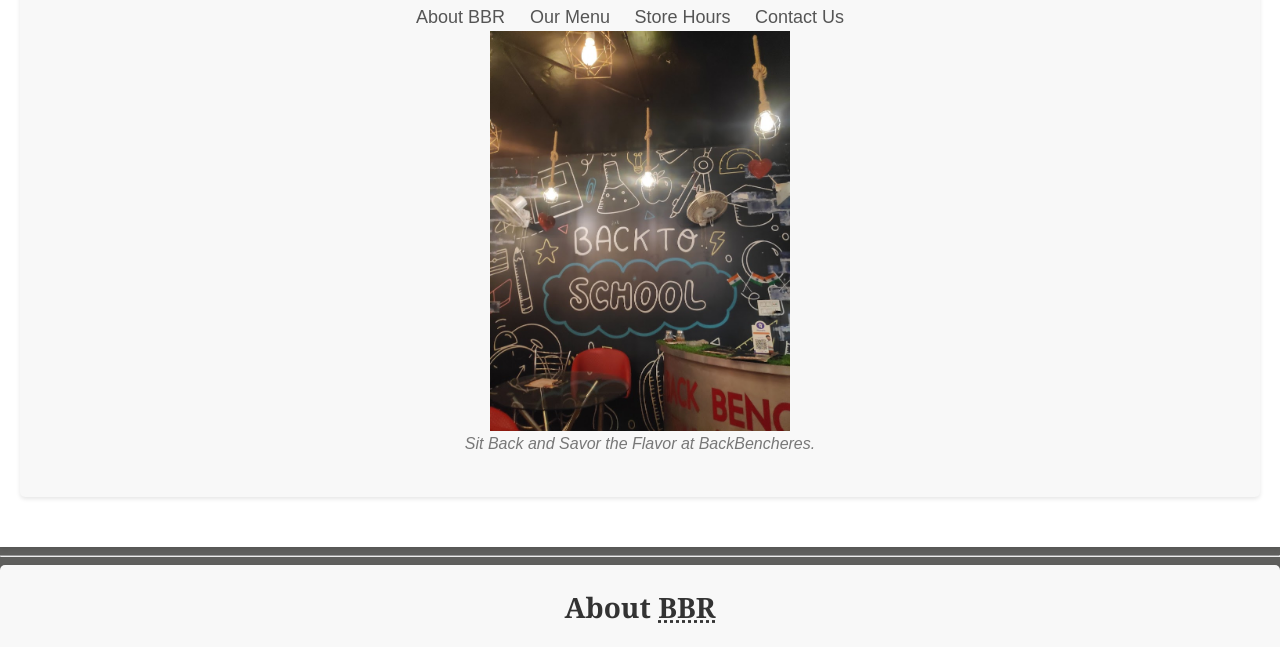
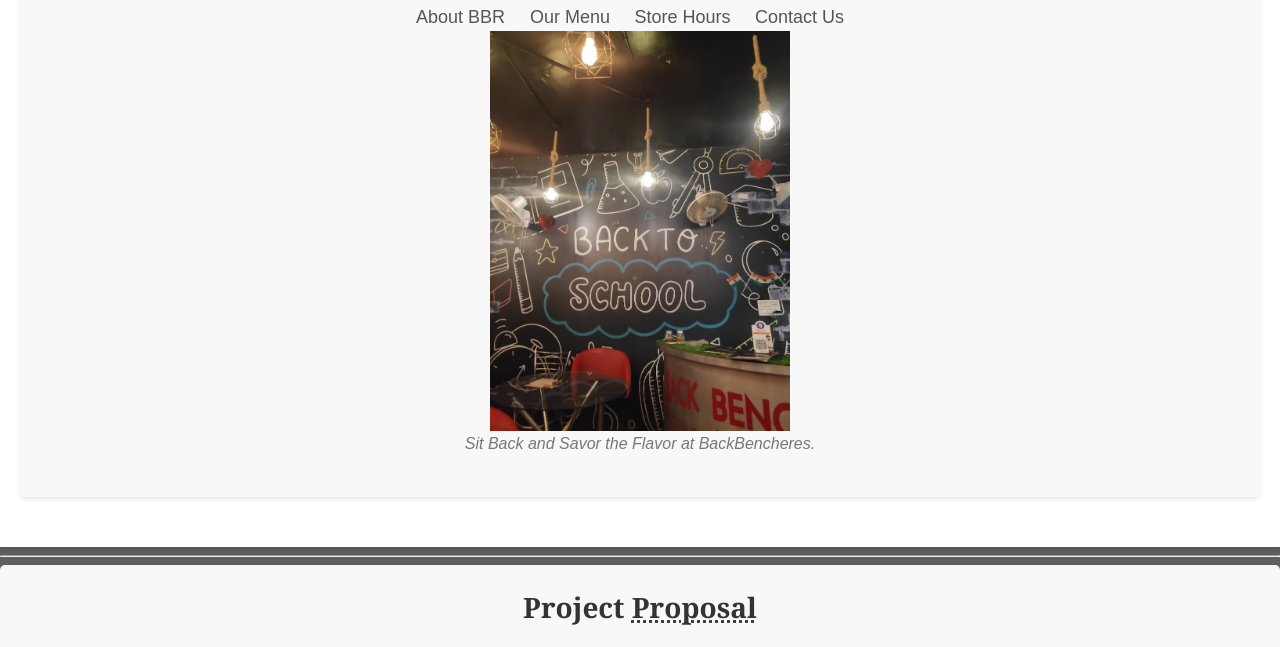
Before and after one commit to amnsgit/202108100, a plain HTML site: page WebHtml/index.html in a window 1280 px wide. Shown: the part 115-762 px from the top of the page. Drawn offline with Linux system fonts and the light colour scheme.

Commit message:
Update index.html

```diff
--- a/WebHtml/index.html
+++ b/WebHtml/index.html
@@ -35,7 +35,7 @@
          <hr>
          <article id="AboutBBR">
             <h2>
-                About <abbr title="The BackBenchers Restaurant">BBR </abbr>
+                Project <abbr title="The BackBenchers Restaurant">Proposal </abbr>
             </h2>
             <p>
                 Welcome to BackBencheres, where every bite is a masterpiece! Our restaurant is inspired by the laid-back atmosphere of a student's favorite hangout spot – the back bench of a classroom. Our menu features a diverse selection of dishes, made with only the freshest ingredients, that will tantalize your taste buds and leave you wanting more.
```
